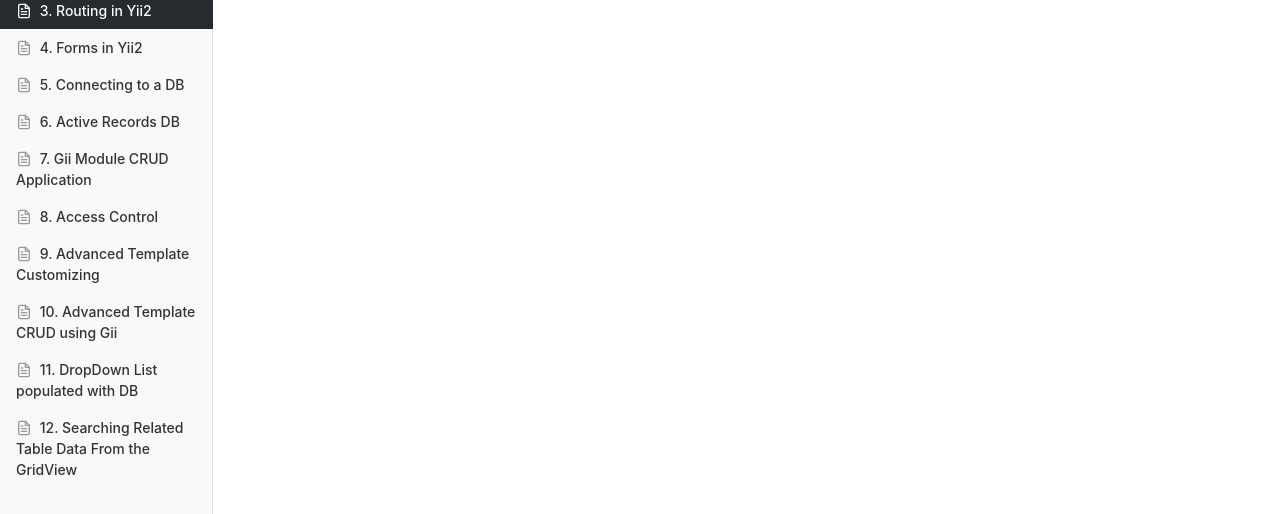
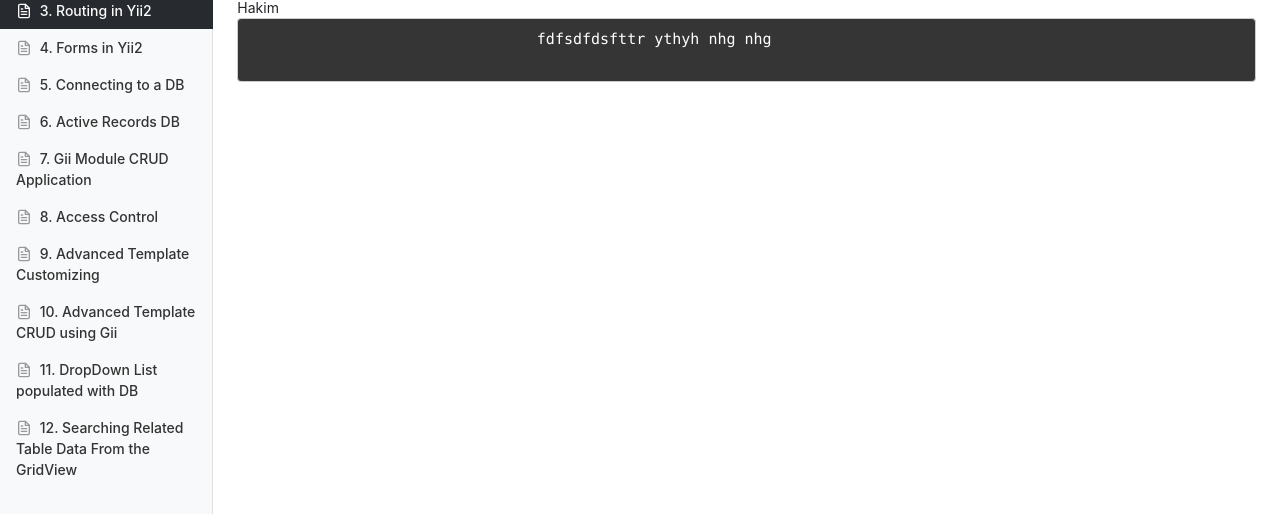
Before and after one commit to getcoderzone/yii2documentation, a plain HTML site: page practice-02.html in a window 1280 px wide. Shown: the part 138-652 px from the top of the page. Drawn offline with nearby package versions, Linux system fonts and the light colour scheme.

Commit message:
Hakim fdjkhfkjdshgjkhgkhdfhg

```diff
--- a/practice-02.html
+++ b/practice-02.html
@@ -112,6 +112,11 @@
             <div class="d-flex justify-content-between flex-wrap flex-md-nowrap align-items-center pb-2 mb-3 border-bottom">
                 <h1 class="h2">Practice 02</h1>
             </div>
+			Hakim
+
+			<pre>
+				fdfsdfdsfttr ythyh nhg nhg
+			</pre>
         </main>
     </div>
 </div>
```
